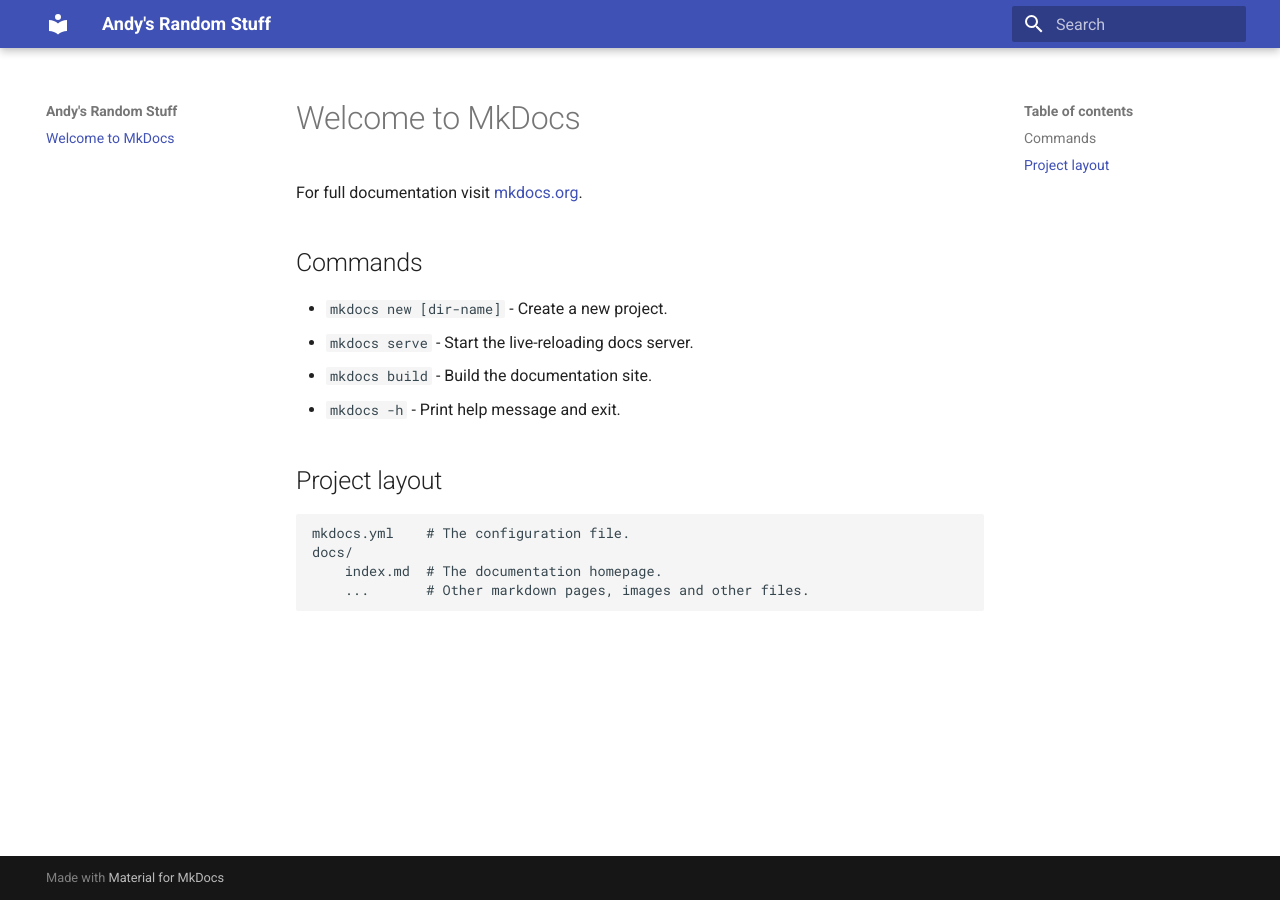
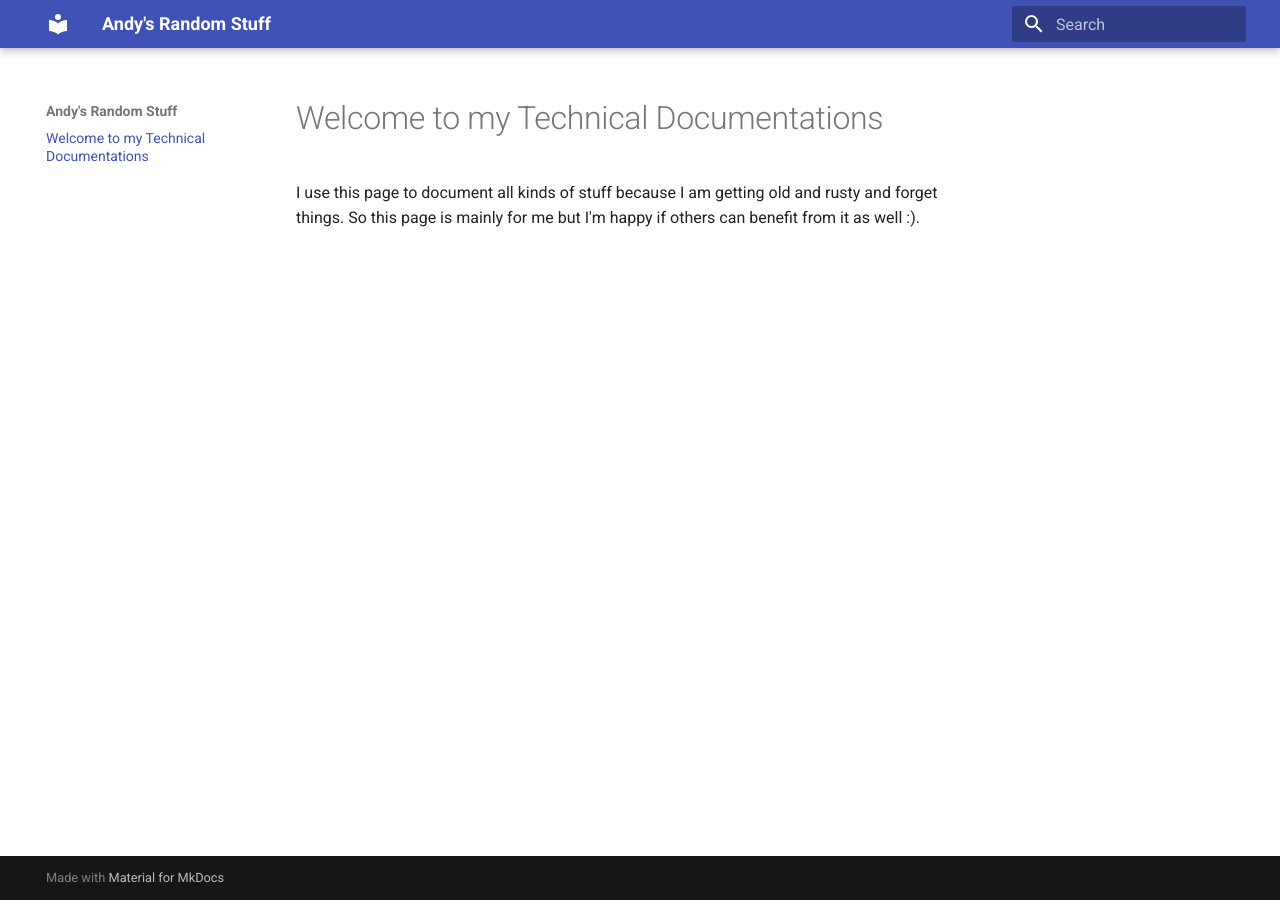
Before and after one commit to Knappek/Knappek.github.io, an MkDocs documentation site: the page built from docs/index.md, in a window 1280 px wide. Built offline with MkDocs 1.6.1 and Material for MkDocs 9.7.7, drawn with Linux system fonts in a browser that asks for light colours.

Commit message:
create initial welcome

```diff
--- a/docs/index.md
+++ b/docs/index.md
@@ -1,17 +1,4 @@
-# Welcome to MkDocs
+# Welcome to my Technical Documentations
 
-For full documentation visit [mkdocs.org](https://www.mkdocs.org).
-
-## Commands
-
-* `mkdocs new [dir-name]` - Create a new project.
-* `mkdocs serve` - Start the live-reloading docs server.
-* `mkdocs build` - Build the documentation site.
-* `mkdocs -h` - Print help message and exit.
-
-## Project layout
-
-    mkdocs.yml    # The configuration file.
-    docs/
-        index.md  # The documentation homepage.
-        ...       # Other markdown pages, images and other files.
+I use this page to document all kinds of stuff because I am getting old and rusty and forget things.
+So this page is mainly for me but I'm happy if others can benefit from it as well :).
```
